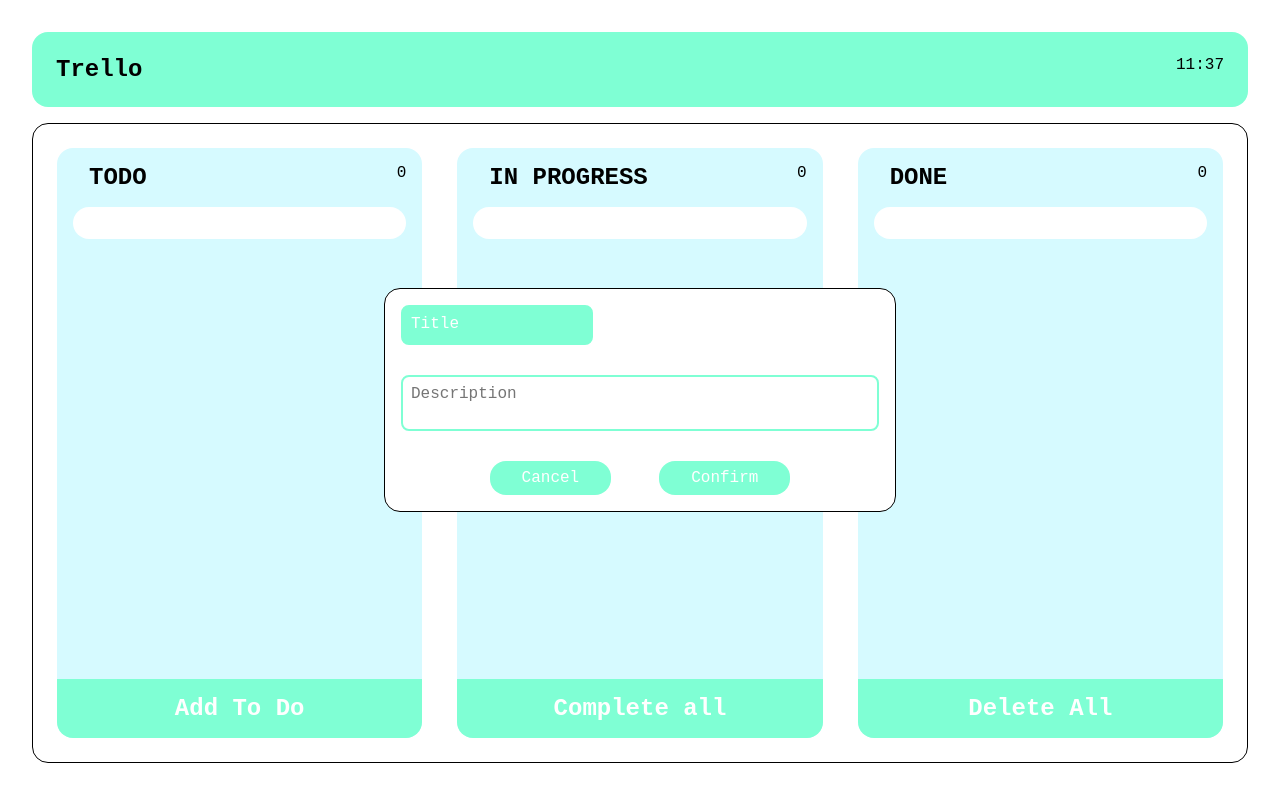
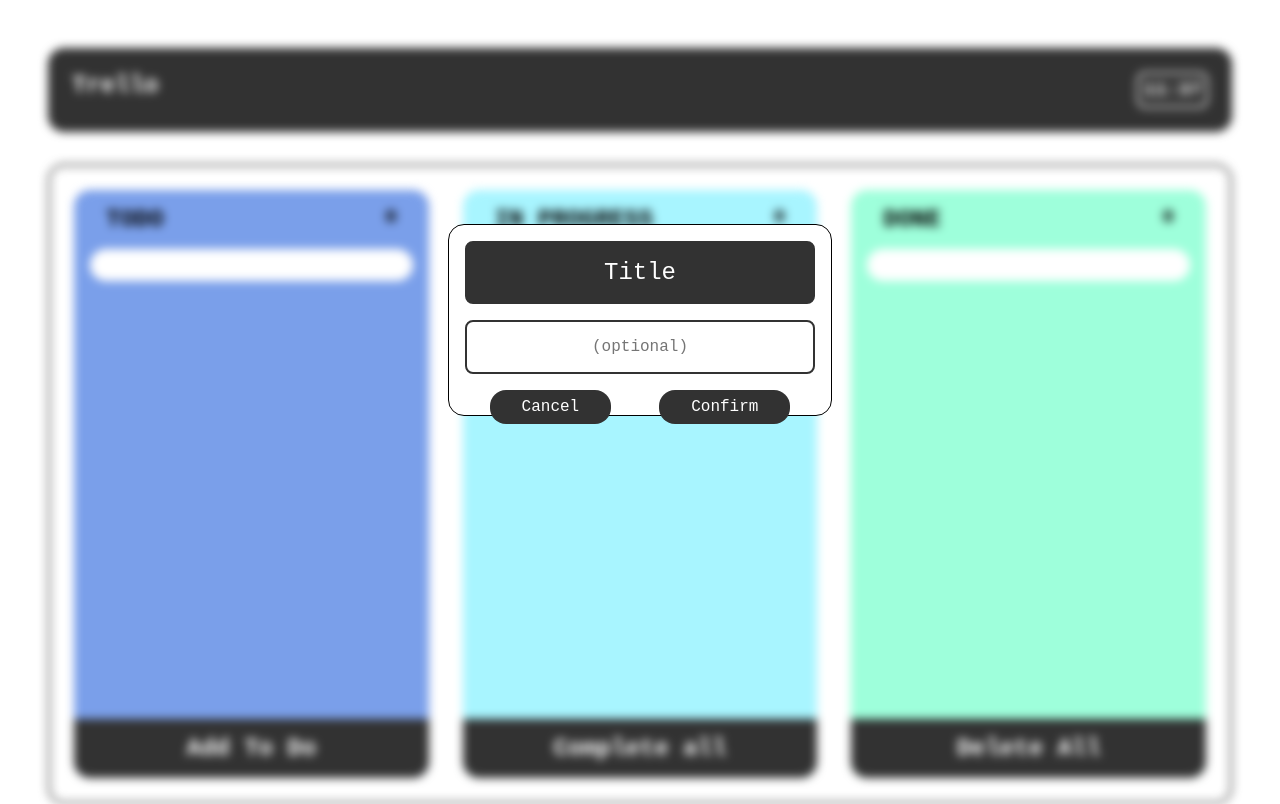
Before and after one commit to Liz16k/liz-trello, a website with bundled scripts: page src/index.html in a window 1280 px wide. Both pictures are taken after a click on the button "Add To Do". Built offline with nearby package versions, Linux system fonts and the light colour scheme.

Commit message:
fix: add restriction (array & values lenght); change modal window

```diff
--- a/src/index.html
+++ b/src/index.html
@@ -51,8 +51,8 @@
   </main>
   <div class="modal" id="modal-add">
     <form class="modal__wrap" id="taskForm" >
-      <textarea class="modal__title" name="title" placeholder="Title"></textarea>
-      <textarea class="modal__description" name="description" placeholder="Description"></textarea>
+      <input class="modal__title" name="title" placeholder="Title" maxlength="30"></inp>
+      <input class="modal__description" name="description" placeholder="(optional)" maxlength="30"></input>
       <div class="btns-group">
         <button class="modal__btn" id="cancel" type="reset">Cancel</button>
         <button class="modal__btn" id="confirm" type="button">Confirm</button>
--- a/src/js/main.js
+++ b/src/js/main.js
@@ -4,8 +4,13 @@
 
 let time = $('.header__time')
 let date = new Date;
-time.textContent = `${format(date.getHours())}:${format(date.getMinutes())}`
+setInterval(() => {
+  let date = new Date;
+  time.textContent = `${format(date.getHours())}:${format(date.getMinutes())}`, 1000
+})
 
+const main = $('main')
+const header = $('header')
 const groups = $$('.group__body')
 const taskForm = $('#taskForm')
 const counters = $$('.group__counter')
@@ -33,6 +38,8 @@
 function toggleModal () {
   const modalWindow = $('#modal-add')
   modalWindow.classList.toggle('show')
+  main.classList.toggle('blur')
+  header.classList.toggle('blur')
 }
 
 function switchModalBnts () {
@@ -48,7 +55,9 @@
 
 addBtn.addEventListener('click', () => {
   taskForm.reset()
+  if (data.todo.length < 5) {
     toggleModal()
+  } else alert('Количество задач превысило лимит. Выполните существующие задачи.')
 })
 
 completeAllBtn.addEventListener('click', () => {
@@ -78,10 +87,11 @@
 
 function moveTodo (todo, group) {
   const index = data[todo.status].indexOf(todo)
+  if (data[group].length < 5) {
     data[group].push(todo)
     data[todo.status].splice(index, 1)
     todo.status = group
-
+  } else alert(`Количество задач в группе ${group} превысило лимит`)
   render()
 }
 
@@ -112,18 +122,28 @@
 
 function handleConfirmForm (e) {
   e.preventDefault()
-  const task = new Todo(taskForm.title.value, taskForm.description.value)
+  let title = taskForm.title.value
+  let description = taskForm.description.value
+  if (title || description) {
+    if (description && !title) {
+      title = description
+      description = ''
+    }
+    const task = new Todo(title, description)
     data.todo.push(task)
     toggleModal()
     taskForm.reset()
     render()
+  } else {
+    alert('Одно из полей не может быть пустым')
+  }
 }
 
 //-------------group-btns-handlers--------------
 
 function handleTodoBtnsAction (e) {
   const target = e.target
-  if (target.closest('button') && target.closest('button').hasAttribute('id')) {
+  if (target.closest('button').hasAttribute('id')) {
     const action = target.closest('button').id
     const currentId = target.closest('.task__body').id
     const todo = data.todo.find(task => task.id == currentId)
@@ -211,12 +231,13 @@
 //------templates----------
 
 function taskTemplate (title, description, group, id) {
+  const time = `${format(date.getHours())}:${format(date.getMinutes())}`
   return `
   <div class="task__body" id="${id}">
     <div class="task__info">
       <h5 class="task__title">${title}</h5>
       <p class="task__text">${description}</p>
-      <div class="task__user">Liz <span class="task__date">23.04</sp></div>
+      <div class="task__user">Liz <span class="task__date">${time}</span></div>
     </div>
     ${btnsTemplate(group)}
   </div>`
--- a/src/styles/style.scss
+++ b/src/styles/style.scss
@@ -1,3 +1,13 @@
+//---variables----
+
+$main-color: rgb(122, 159, 234);
+$snd-color: rgb(168, 245, 255);
+$third-color: rgb(158, 255, 219);
+$grey: rgb(50, 50, 50);
+$shadow: rgba(91, 39, 110, 0.516);
+$accent: rgb(255, 95, 127);
+
+
 //----reset----------
 *, *::after, *::before {
   margin: 0;
@@ -23,24 +33,35 @@
   width: 100%;
   max-width: 90rem;
   margin: 0 auto;
-  padding: 2rem;
+  padding: 3rem;
   font-family: 'Courier New', Courier, monospace;
 }
 
 .header {
+  padding: 1rem;
   width: 100%;
   padding: 1.5rem;
-  margin-bottom: 1rem;
-  background-color: aquamarine;
+  margin-bottom: 2rem;
+  background-color: $grey;
+  color: #fff;
   border-radius: 1rem;
   display: flex;
   justify-content: space-between;
 }
 
+.header__time {
+  border-width: 2px;
+  border-style: solid;
+  border-radius: 0.5rem;
+  padding: 0.3rem;
+  font-size: 1.2rem;
+  font-weight: 800;
+}
+
 .tasks__wrapper {
   padding: 1.5rem;
   height: 40rem;
-  border: 1px solid #000;
+  border: 2px solid $grey;
   border-radius: 1rem;
   display: flex;
   justify-content: space-between;
@@ -51,9 +72,14 @@
   position: relative;
   width: 32%;
   padding: 1rem;
-  background-color: rgb(214, 250, 255);
   border-radius: 1rem;
 }
+
+.task__group-todo {background-color: $main-color;}
+.task__group-progress {background-color: $snd-color;}
+.task__group-done {background-color: $third-color;}
+
+.task__title {text-transform: uppercase;}
 
 .group__header, .task__body {
   display: flex;
@@ -71,12 +97,14 @@
   border-radius: 1rem;
 }
 
+
+
 .task__body {
-  height: 96px;
+  height: 5.5rem;
 }
 
 .task__body + .task__body {
-  height: calc(96px + 1rem);
+  height: 6rem;
   border-top: 1px solid #000;
   padding-top: 1rem;
   margin-top: 1rem;
@@ -93,9 +121,13 @@
   height: 2rem;
   border: none;
   border-radius: 30% 0 0 30%;
-  background-color: aquamarine;
+  background-color: $grey;
   flex-shrink: 0;
   align-self: center;
+}
+
+.task__user {
+  color: rgb(151, 151, 151);
 }
 
 .modal {
@@ -114,24 +146,30 @@
 
 .modal__wrap {
   position: absolute;
-  top: 50%;
+  top: 40%;
   left: 50%;
   transform: translate(-50%, -50%);
   background-color: #fff;
-  width: 40%;
-  height: 14rem;
+  width: 30%;
+  height: 12rem;
   display: flex;
   flex-direction: column;
   justify-content: space-between;
-  border: 1px solid #000;
+  gap: 1rem;
+  border: 1px solid black;
   border-radius: 1rem;
   padding: 1rem;
+  transition: all 5ms;
 }
 
 .show {
   z-index: 1;
   opacity: 1;
   visibility: visible;
+}
+
+.blur {
+  filter: blur(5px);
 }
 
 .btns-group {
@@ -144,14 +182,13 @@
   padding: 0.5rem 2rem;
   border: none;
   border-radius: 1rem;
-  background-color: aquamarine;
+  background-color:  $grey;
 }
 
 .modal__title {
-  background-color: aquamarine;
+  background-color:  $grey;
   color: #fff;
-  max-width: 12rem;
-  max-height: 2.5rem;
+  font-size: 1.5rem;
   &::placeholder {
     color: #fff;
   }
@@ -163,11 +200,12 @@
   height: 3rem;
 }
 
-textarea {
-  padding: 0.5rem;
+input {
+  padding: 1rem;
+  text-align: center;
   resize: none;
   outline: none;
-  border: 2px solid aquamarine;
+  border: 2px solid  $grey;
   border-radius: 0.5rem;
   overflow: hidden;
 }
@@ -175,6 +213,13 @@
 button {
   cursor: pointer;
   color: #fff;
+  &:hover {
+    background-color: $accent;
+  }
+}
+
+.group__btn:hover {
+  background-color: $shadow;
 }
 
 .group__btn {
@@ -187,10 +232,12 @@
   padding: 1rem;
   border: none;
   border-radius: 0 0 1rem 1rem;
-  background-color: aquamarine;
+  background-color:  $grey;
 }
 
-.task__title {
+.task__title, .group__counter {
+  padding-right: 1rem;
+  font-weight: 900;
   font-size: 1.2rem;
 }
 
@@ -200,6 +247,20 @@
   justify-content: space-between;
 }
 
-button:hover {
-  background-color: rgb(253, 148, 185);
+.group__body{
+  max-height: 29rem;
+  overflow-y: auto;
 }
+
+.group__body::-webkit-scrollbar {
+  width: 0.8rem;               /* width of the entire scrollbar */
+}
+
+.group__body::-webkit-scrollbar-thumb {
+  margin-left: 0.5rem;
+  border-radius: 20px;
+  border: 1px solid $grey;
+  &:hover {
+    background-color: $accent;
+  }
+}
```
Lines whose indentation alone changed are shown as unchanged.
